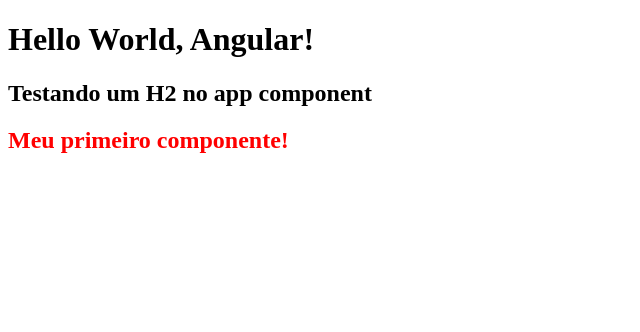
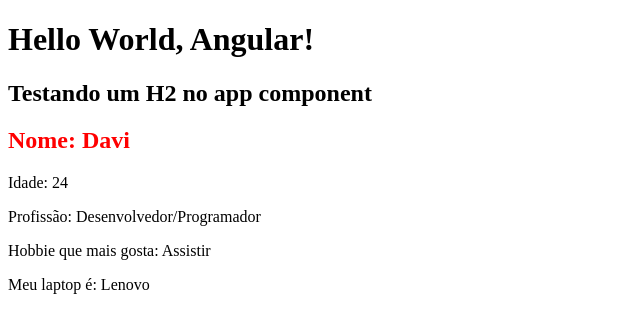
Before and after one commit to daviteixeira-dev/curso-angular, an Angular app in the folder moments/: page / in a window 1280 px wide. Shown: the top 332 px of the page, without its empty margins (0-640 px from the left). Built offline with nearby package versions, Linux system fonts and the light colour scheme.

Commit message:
Data interpolation in the template

```diff
--- a/moments/src/app/components/first-component/first-component.component.html
+++ b/moments/src/app/components/first-component/first-component.component.html
@@ -1 +1,5 @@
-<h2>Meu primeiro componente!</h2>
+<h2>Nome: {{ name }}</h2>
+<p>Idade: {{ age }}</p>
+<p>Profissão: {{ job }}</p>
+<p>Hobbie que mais gosta: {{ hobbies[2] }}</p>
+<p>Meu laptop é: {{ laptop.name }}</p>
--- a/moments/src/app/components/first-component/first-component.component.ts
+++ b/moments/src/app/components/first-component/first-component.component.ts
@@ -6,5 +6,12 @@
   styleUrls: ['./first-component.component.css']
 })
 export class FirstComponentComponent {
-
+  name: string = 'Davi';
+  age: number = 24;
+  job: string = 'Desenvolvedor/Programador';
+  hobbies: string[] = ['Estudar', 'Jogar', 'Assistir'];
+  laptop = {
+    name: 'Lenovo',
+    year: '2019'
+  }
 }
```
